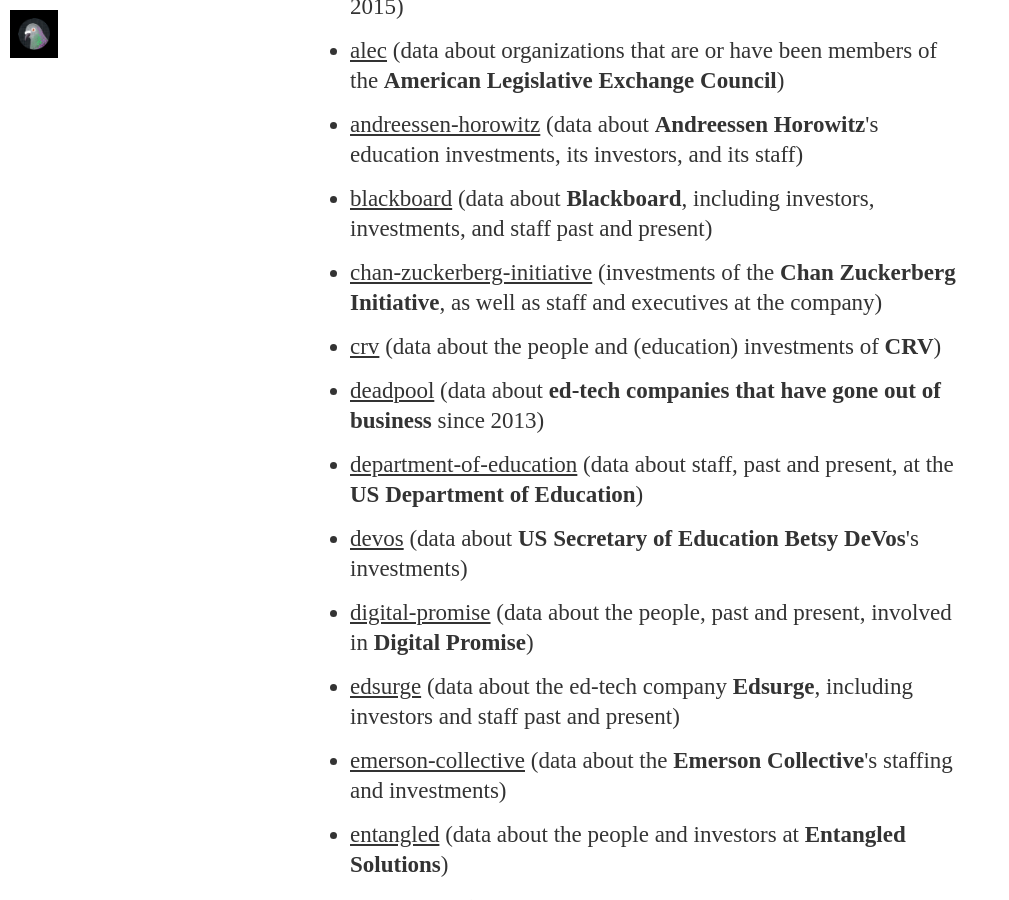
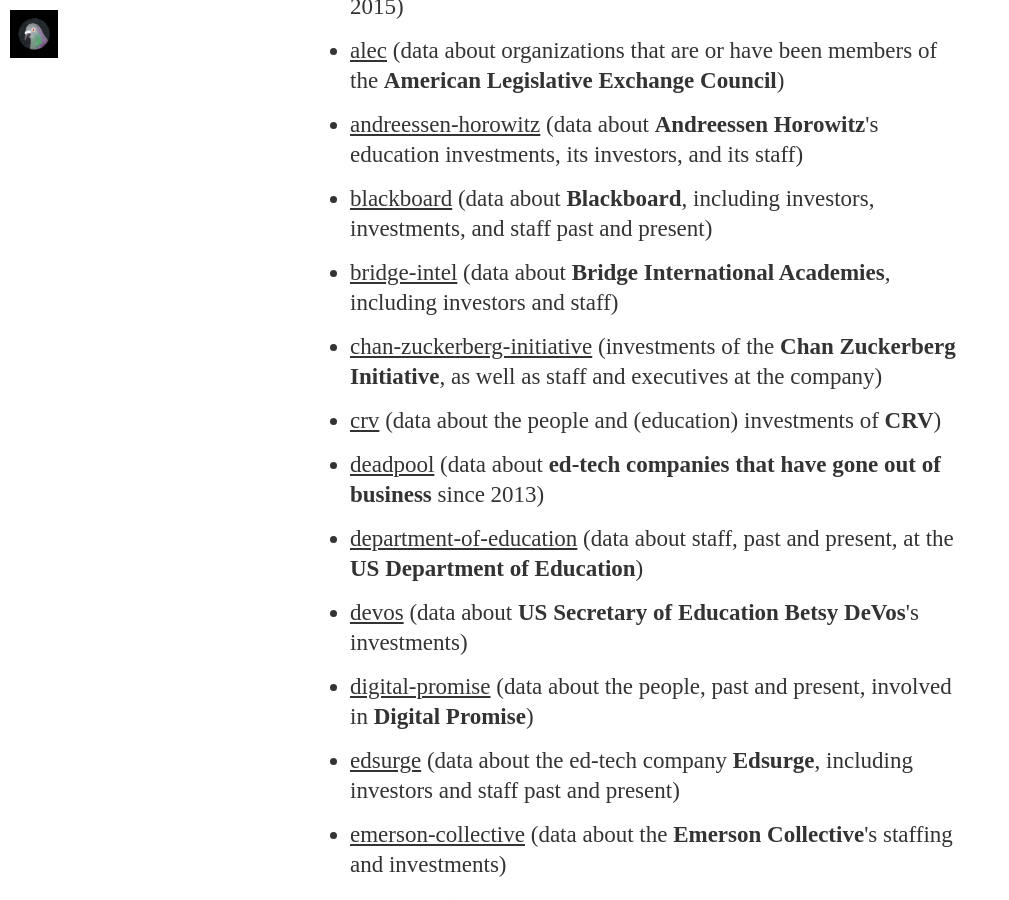
Before and after one commit to HackEducation/data, a Jekyll site: the page built from index.html, in a window 1280 px wide and 900 px high, scrolled down 1104 px. Shown: the whole window, without its empty margins (0-1009 px from the left). Built offline with Jekyll 4.4.1, drawn with Linux system fonts in a browser that asks for light colours; nearby versions of some CDN libraries; some web fonts are replaced; some of the changed text lies outside the part shown.

Commit message:
added data sets

```diff
--- a/index.html
+++ b/index.html
@@ -11,6 +11,7 @@
 <li><a href="https://Hack-Education-Data.github.io/alec">alec</a> (data about organizations that are or have been members of the <strong>American Legislative Exchange Council</strong>)</li>
 <li><a href="https://hack-education-data.github.io/andreessen-horowitz">andreessen-horowitz</a> (data about <strong>Andreessen Horowitz</strong>'s education investments, its investors, and its staff)</li>
 <li><a href="https://Hack-Education-Data.github.io/blackboard">blackboard</a> (data about <strong>Blackboard</strong>, including investors, investments, and staff past and present)</li>
+<li><a href="https://Hack-Education-Data.github.io/bridge-intl">bridge-intel</a> (data about <strong>Bridge International Academies</strong>, including investors and staff)</li>
 <li><a href="https://Hack-Education-Data.github.io/chan-zuckerberg-initiative">chan-zuckerberg-initiative</a> (investments of the <strong>Chan Zuckerberg Initiative</strong>, as well as staff and executives at the company)</li>
 <li><a href="https://hack-education-data.github.io/crv">crv</a> (data about the people and (education) investments of <strong>CRV</strong>)</li>
 <li><a href="https://Hack-Education-Data.github.io/deadpool">deadpool</a> (data about <strong>ed-tech companies that have gone out of business</strong> since 2013)</li>
@@ -50,6 +51,7 @@
 <li><a href="https://Hack-Education-Data.github.io/princeton-review">princeton-review</a> (data about <strong>The Princeton Review</strong>, including investors, investments, and staff past and present)</li>
 <li><a href="https://hack-education-data.github.io/reach-capital">reach-capital</a> (data about <strong>Reach Capital</strong>'s staff, investors, and investments)</li>
 <li><a href="https://hack-education-data.github.io/rethink-education">rethink-education</a> (data about <strong>Rethink Education</strong>'s staff, investors, and investments)</li>
+<li><a href="https://Hack-Education-Data.github.io/sequoia-capital">sequoia-capital</a> (data about <strong>Sequoia Capital</strong>'s staff, investments, and investors)</li>
 <li><a href="https://Hack-Education-Data.github.io/spinoffs">spinoffs</a> (data about <strong>education technology companies' spinoffs</strong>)</li>
 <li><a href="https://Hack-Education-Data.github.io/stanford">stanford</a> (data about people, past and present, with connections to <strong>Stanford</strong>)</li>
 <li><a href="http://hack-education-data.github.io/thiel">thiel</a> (data about <strong>Peter Thiel</strong>'s investments, investors, and staff at his firms)</li>
```
